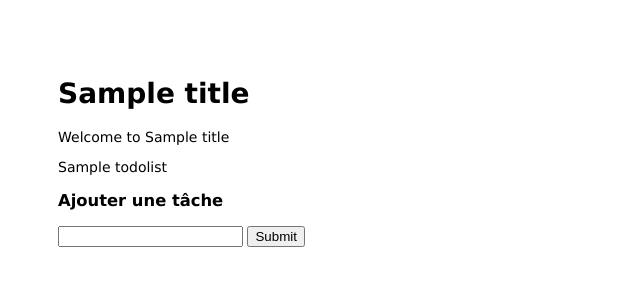
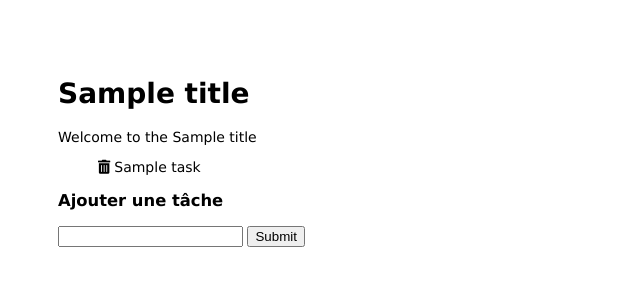
Before and after one commit to fslink/todolistnode, a Node server app: template todolist/views/index.ejs in a window 1280 px wide. Shown: the top 300 px of the page, without its empty margins (0-640 px from the left). Run offline with Node 20, Linux system fonts and the light colour scheme; the template is opened without the code that fills it: most values are stand-ins (such as "Sample title", 1, 10 or a date in 2020); some libraries are stand-ins or nearby versions.

Commit message:
ejs index fixed

```diff
--- a/todolist/routes/index.js
+++ b/todolist/routes/index.js
@@ -3,15 +3,16 @@ var router = express.Router();
 
 /* GET home page. */
 router.get('/', function(req, res, next) {
-	req.session.todolist.push({task: 'manger des fraises'});
 	res.send("Bienvenue sur la todo");
 })
 
 .get('/todo', function(req, res, next){
-	console.log(req.session.todolist);
+	res.render('index', {title: 'To do List', todolist: req.session.todolist});
 })
 
 .post('/todo/ajouter', function(req, res, next){
+	req.session.todolist.push();
+
 })
 
 module.exports = router;
--- a/todolist/views/index.ejs
+++ b/todolist/views/index.ejs
@@ -7,10 +7,14 @@
   </head>
   <body>
     <h1><%= title %></h1>
-    <p>Welcome to <%= title %></p>
-    <%= todolist %>
+    <p>Welcome to the <%= title %></p>
+    <ul>
+    <% todolist.forEach(function(element, index){ %>
+      <li><i class="fas fa-trash-alt"></i><%= element.task %></li>
+    <% }); %>
+    </ul>
     <h3>Ajouter une tâche</h3>
-    <form action="/addTask" methode="get">
+    <form action="/todo/ajouter" methode="post">
     	<input type="text" name="task">
     	<input type="submit">
     </form>
```
